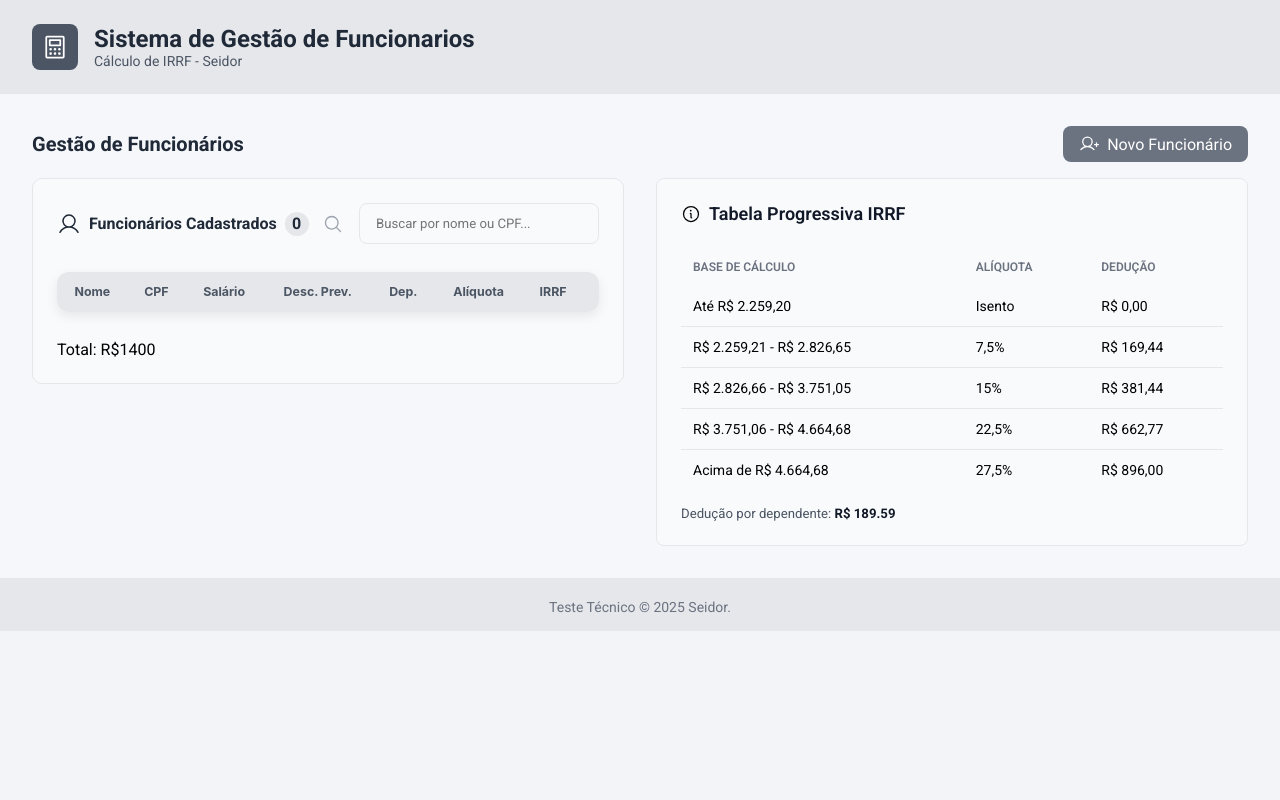
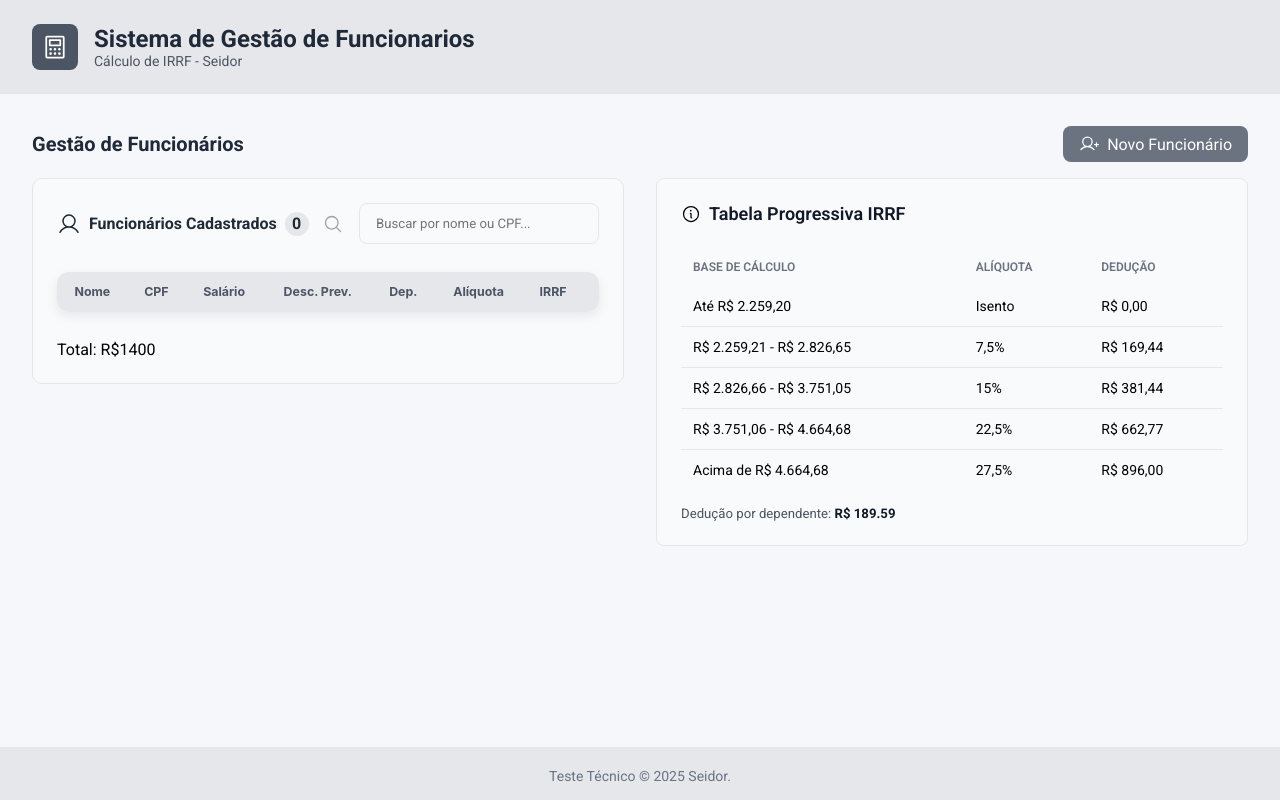
Before and after one commit to GustavoJorgge/irrf-manager, a React (Vite) app: page / in a window 1280 px wide. Built offline with nearby package versions, Linux system fonts and the light colour scheme.

Commit message:
fix: footer no final da tela

```diff
--- a/src/App.tsx
+++ b/src/App.tsx
@@ -4,15 +4,32 @@
 import { Header } from './layout/Header'
 import { Footer } from './layout/Footer'
 import { Home } from './pages/Home'
+import styled from 'styled-components'
+
+const AppContainer = styled.div`
+  min-height: 100vh;
+  display: flex;
+  flex-direction: column;
+`;
+
+const MainContent = styled.main`
+  flex: 1;
+  display: flex;
+  flex-direction: column;
+`;
 
 export function App() {
 
   return (
     <ThemeProvider theme={defaultTheme}>
       <GlobalStyle />
-      <Header />
-      <Home />
-      <Footer />
+      <AppContainer>
+        <Header />
+        <MainContent>
+          <Home />
+        </MainContent>
+        <Footer />
+      </AppContainer>
     </ThemeProvider>
   )
 }
--- a/src/components/employees/EmployeeTable/styles.ts
+++ b/src/components/employees/EmployeeTable/styles.ts
@@ -10,10 +10,8 @@
   width: 100%;
   margin: 20px auto;
   border-radius: 12px;
-  overflow-x: auto; /* Permite scroll no mobile */
+  overflow-x: auto;
   box-shadow: 0 4px 12px rgba(0, 0, 0, 0.08);
-
-  /* Remove barra visual no desktop */
   scrollbar-width: thin;
 
   @media (max-width: 768px) {
@@ -25,7 +23,7 @@
   width: 100%;
   border-collapse: collapse;
   font-family: "Inter", sans-serif;
-  min-width: 600px; /* evita quebrar demais no mobile */
+  min-width: 600px;
 `;
 
 export const Thead = styled.thead`
--- a/src/pages/Home/styles.ts
+++ b/src/pages/Home/styles.ts
@@ -7,6 +7,7 @@
     padding: 2rem;
     background-color: ${(props) => props.theme['background']};
     gap: 1rem;
+    width: 100%;
 
     @media (max-width: 768px) {
         padding: 1.5rem;
--- a/src/styles/global.ts
+++ b/src/styles/global.ts
@@ -6,6 +6,10 @@
     margin: 0;
     padding: 0;
     box-sizing: border-box;
+}
+
+html, body, #root {
+    height: 100%;
 }
 
 body{
```
